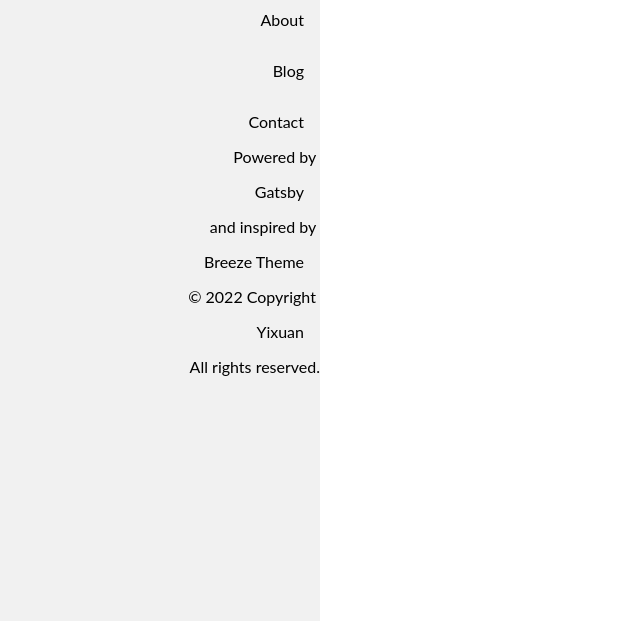
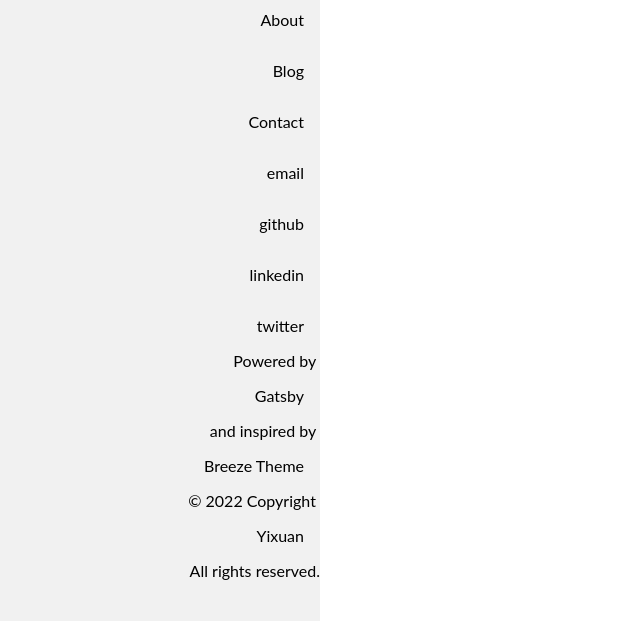
Before and after one commit to dyx9/first-gatsby-site, a Gatsby site: page /about in a window 1280 px wide. Shown: the part 179-800 px from the top of the page, without its empty margins (0-640 px from the left). Built offline with nearby package versions, Linux system fonts and the light colour scheme; Gatsby itself is replaced by a stand-in of ours.

Commit message:
relocate footer comp, add social-links comp

```diff
--- a/gatsby-config.js
+++ b/gatsby-config.js
@@ -7,6 +7,12 @@ module.exports = {
       powered: `https://www.gatsbyjs.com`,
       inspired: `https://github.com/izackwu/gatsby-starter-breeze`,
       copyright: `https://github.com/dyx9`,
+    },
+    social: {
+      email: `mailto:tba@tba.com`,
+      github: `https://github.com/dyx9`,
+      linkedin: `https://www.linkedin.com/in/dyx9/`,
+      twitter: `https://twitter.com/yixuan_9`
     },
   },
 
--- a/src/components/footer/footer.module.scss
+++ /dev/null
@@ -1,6 +0,0 @@
-@use '../../sass/base' as *;
-@use '../../sass/variables' as *;
-
-.footer-container {
-  margin: 0;
-}
--- /dev/null
+++ b/src/components/sidebar/footer/footer.module.scss
@@ -0,0 +1,6 @@
+@use '../../../sass/base' as *;
+@use '../../../sass/variables' as *;
+
+.footer-container {
+  margin: 0;
+}
--- a/src/components/sidebar/sidebar.js
+++ b/src/components/sidebar/sidebar.js
@@ -2,8 +2,9 @@ import * as React from 'react'
 import { useState, useRef } from 'react'
 import { MdClose, MdMenu } from 'react-icons/md';
 import TableOfContents from '../blog/table-of-contents';
-import Footer from '../footer/footer';
+import Footer from './footer/footer';
 import * as styles from '../sidebar/sidebar.module.scss'
+import SocialLinks from './social-links/social-links';
 
 const Sidebar = ({ toc }) => {
 
@@ -47,6 +48,8 @@ const Sidebar = ({ toc }) => {
 
         <ul className={styles.interactiveArea1}>
 
+          <SocialLinks />
+
           { toc &&
           <TableOfContents items={toc} />
           }
--- /dev/null
+++ b/src/components/sidebar/social-links/social-links.js
@@ -0,0 +1,42 @@
+import { graphql, useStaticQuery } from 'gatsby'
+import React from 'react'
+
+const SocialLinks = () => {
+
+  const data = useStaticQuery(graphql`
+    query {
+      site {
+        siteMetadata {
+          social {
+            email
+            github
+            linkedin
+            twitter
+          }
+        }
+      }
+    }
+  `)
+
+  const links = data.site.siteMetadata.social
+
+  return (
+    <>
+      {
+        Object.entries(links).map(l =>
+          <a
+            key={l[0]}
+            href={l[1]}
+            rel="noreferrer noopener"
+            target="_blank"
+          >
+            <p>{l[0]}</p>
+          </a>
+        )
+      }
+    </>
+
+  )
+}
+
+export default SocialLinks
--- /dev/null
+++ b/src/components/sidebar/social-links/social-links.module.scss
@@ -0,0 +1,2 @@
+@use '../../../sass/base' as *;
+@use '../../../sass/variables' as *;
```
Also changed, not shown: src/components/sidebar/footer/footer.js (renamed from src/components/footer/footer.js).
